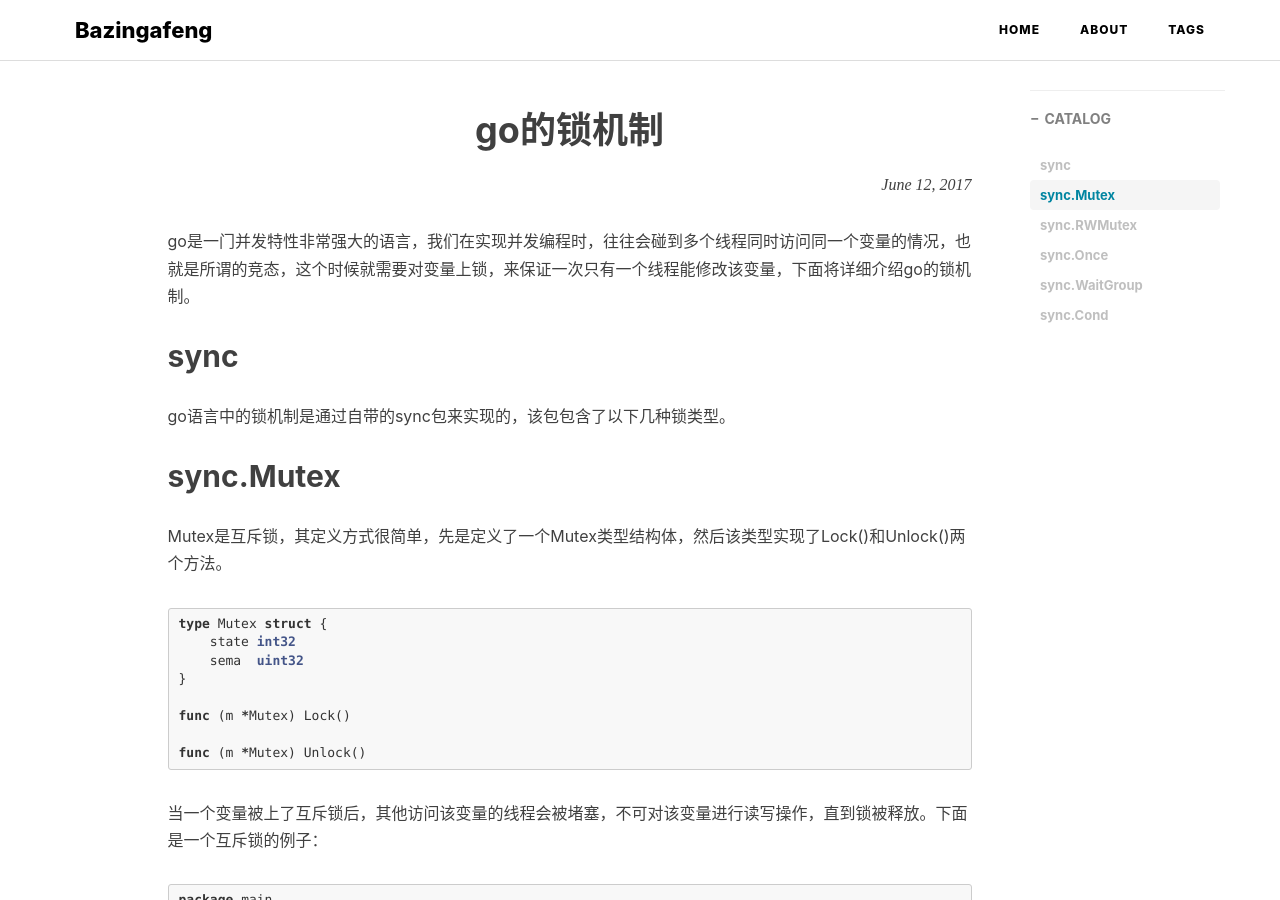
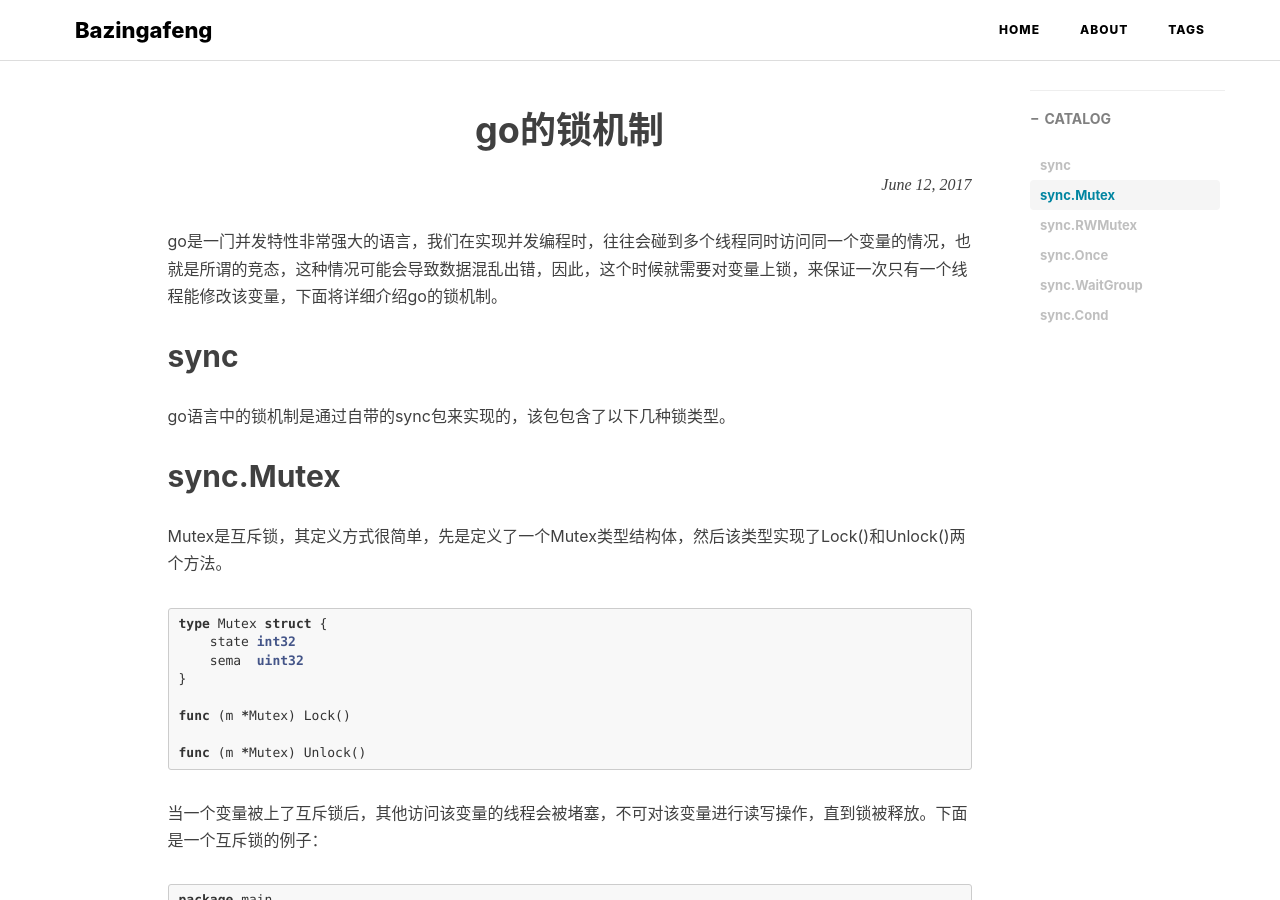
Before and after one commit to fengh0409/fengh0409.github.io, a Jekyll site: the page built from _posts/2017-06-12-the-lock-in-go.markdown, in a window 1280 px wide and 900 px high. Built offline with Jekyll 4.4.1, drawn with Linux system fonts in a browser that asks for light colours; nearby versions of some CDN libraries; comment, search, counter and statistics services are not loaded.

Commit message:
update "lock in go" and "dockerfiles"

```diff
--- a/_posts/2017-04-06-best-practices-for-writing-dockerfiles.markdown
+++ b/_posts/2017-04-06-best-practices-for-writing-dockerfiles.markdown
@@ -22,7 +22,7 @@
 #### 避免安装不必要的包
 为了减少镜像的复杂性、依赖性、大小和构建时间，你不应该为了方便使用而安装不必要的包。例如，在一个数据库镜像中安装VIM非常没有必要的。
 
-#### 每个容器应该只有一个关注点
+#### 每个容器应该只有一个进程
 将应用程序解耦到多个容器中可以更方便地对容器进行水平扩展和重用。例如，一个Web应用可能由三个独立的容器组成，每个容器都拥有自己的镜像，这种做法就是以解耦的方式来管理Web应用、数据库和缓存。
 
 你可能已经听说`一个容器一个进程`的经验法则，虽然其意图很好，但并不是说每个容器只能有一个进程。事实上，除了可以使用init进程产生容器外，一些程序可能会自行产生其他的进程，例如，Apache可以根据每个请求来创建一个进程。通常来讲，`一个容器一个进程`是很好的经验法则，但不是固定死的，你应该根据自己的最佳的判断来保持容器尽可能干净、模块化。
@@ -184,7 +184,7 @@
 最后，为了减少镜像层和复杂性，不要频繁地使用`USER`切换用户。
 
 #### WORKDIR
-为了让`Dockerfile`看起来清晰可靠，`WORKDIR`应该始终使用绝对路径，而且，你应该使用`WORKDIR`来切换目录，而不是像`RUN cd ... && do-something`这些难以阅读和维护的命令。
+为了清晰和可靠，`WORKDIR`应该始终使用绝对路径，而且，你应该使用`WORKDIR`来切换目录，而不是像`RUN cd ... && do-something`这些难以阅读和维护的命令。
 
 本文译自官方文档：[Best practices for writing Dockerfiles](https://docs.docker.com/engine/userguide/eng-image/dockerfile_best-practices/)，译者水平有限，有翻译差错请指正。
 
--- a/_posts/2017-06-12-the-lock-in-go.markdown
+++ b/_posts/2017-06-12-the-lock-in-go.markdown
@@ -10,7 +10,7 @@
     - go
 ---
 
-go是一门并发特性非常强大的语言，我们在实现并发编程时，往往会碰到多个线程同时访问同一个变量的情况，也就是所谓的竞态，这个时候就需要对变量上锁，来保证一次只有一个线程能修改该变量，下面将详细介绍go的锁机制。
+go是一门并发特性非常强大的语言，我们在实现并发编程时，往往会碰到多个线程同时访问同一个变量的情况，也就是所谓的竞态，这种情况可能会导致数据混乱出错，因此，这个时候就需要对变量上锁，来保证一次只有一个线程能修改该变量，下面将详细介绍go的锁机制。
 
 ## sync
 go语言中的锁机制是通过自带的sync包来实现的，该包包含了以下几种锁类型。
```
